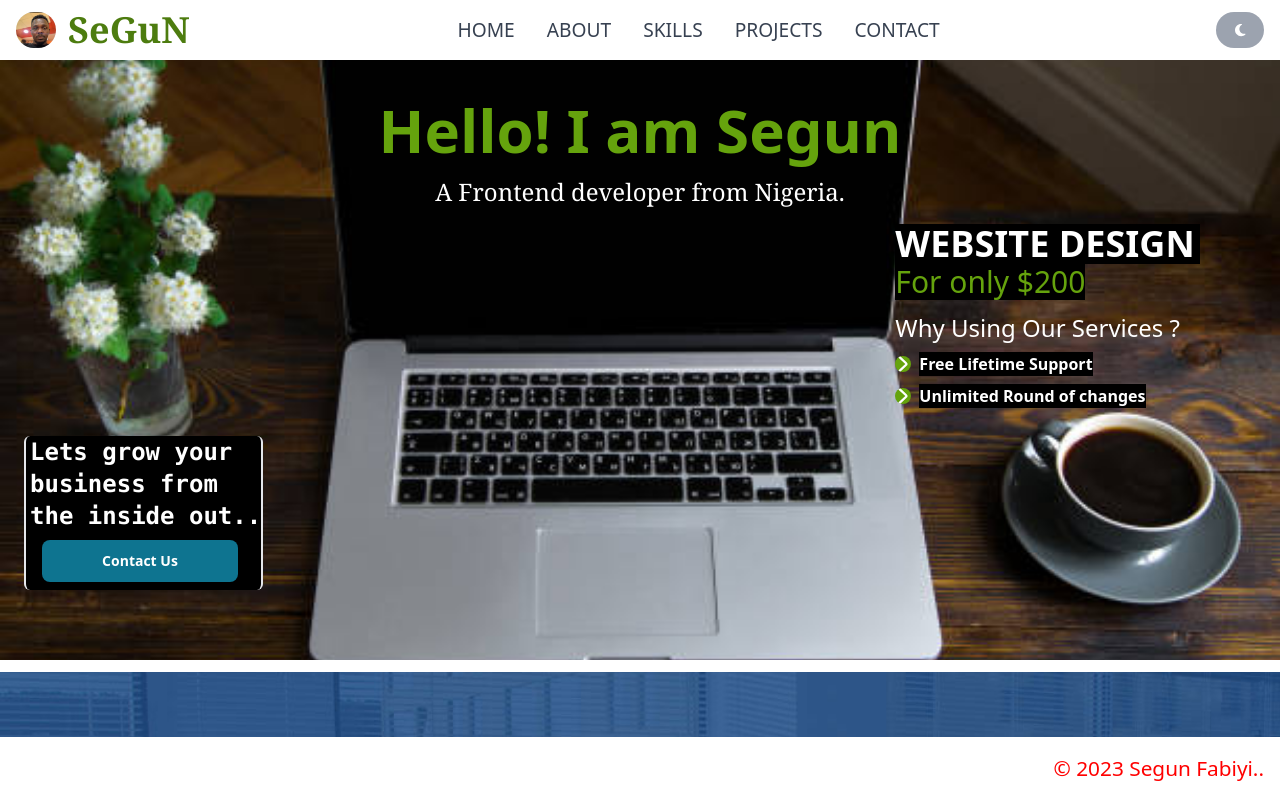
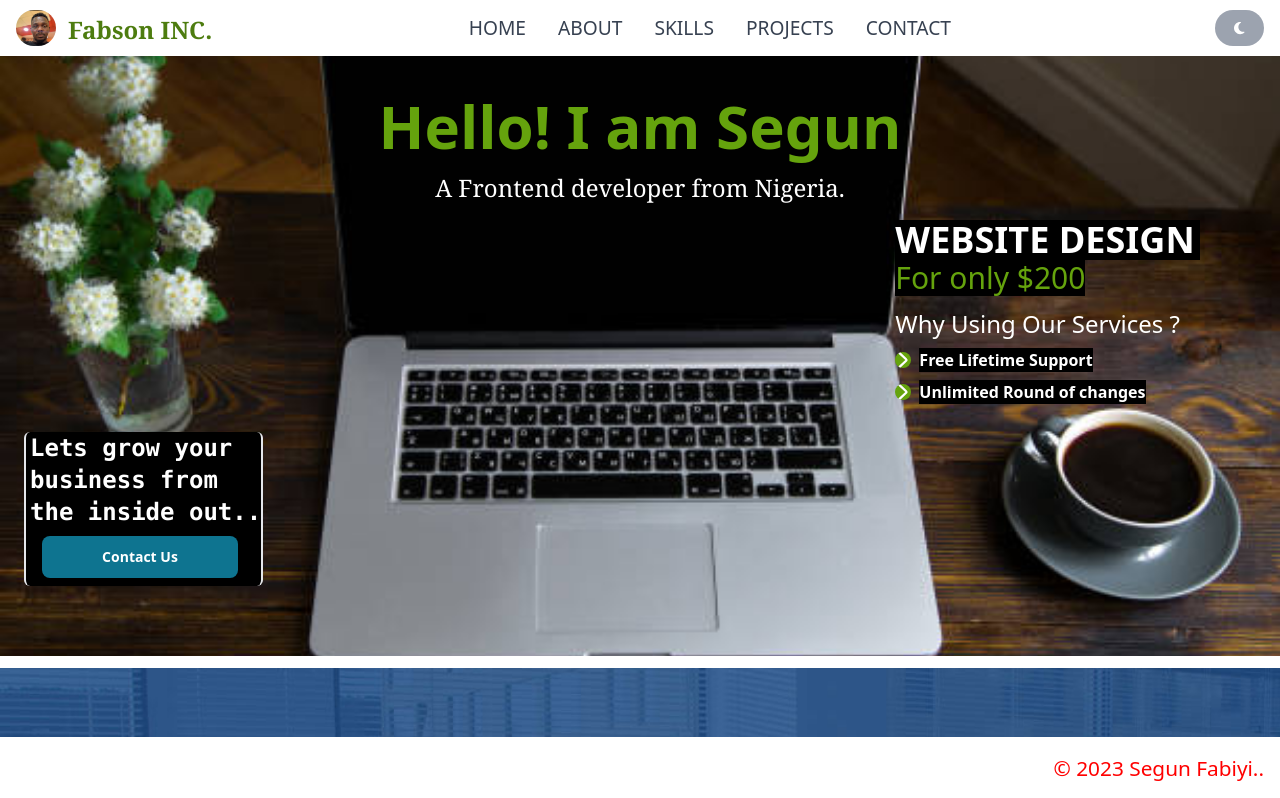
Before and after one commit to fabiyis/IProject, a React (Vite) app: page / in a window 1280 px wide. Shown: the top 798 px of the page. Built offline with nearby package versions, Linux system fonts and the light colour scheme.

Commit message:
modification in NavBar.jsx

```diff
--- a/src/components/NavBar.jsx
+++ b/src/components/NavBar.jsx
@@ -13,7 +13,7 @@ const NavBar = ({ isDarkMode, toggleDarkMode }) => {
       <Navbar.Brand as={Link} to="/"className=" text-orange-700">
         <img src="/img/seg.JPG" className="rounded-full w-10 mr-3 h-6 sm:h-9" alt="" />
         <span className={`self-center whitespace-nowrap text-3xl font-semibold ${isDarkMode ? 'white' : 'red'}`}>
-          <span className=' text-lime-700 font-extrabold text-4xl font-serif '>SeGuN</span>
+          <span className=' text-lime-700 font-extrabold text-2xl font-serif '>Fabson INC.</span>
         </span>
       </Navbar.Brand>
       <div className="flex md:order-2">
```
